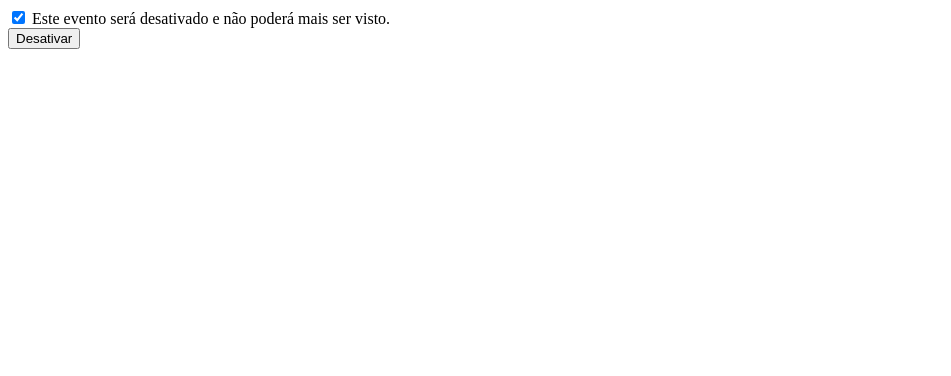
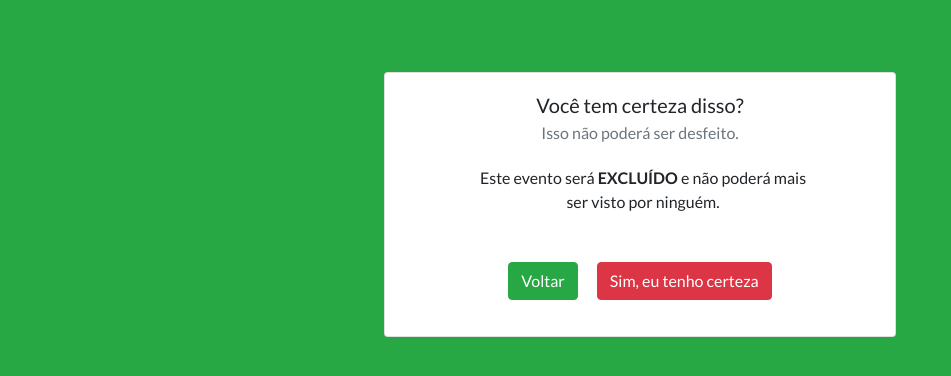
Before and after one commit to DenielPereira/eventos-fccr, a PHP site: page /views/desativar-evento.php?id=1 in a window 1280 px wide. Shown: the top 376 px of the page, without its empty margins (0-951 px from the left). Run offline with PHP 8.4, Linux system fonts and the light colour scheme; the visitor is signed in with stand-in values (Sample User, id 1); data that the repository does not hold is empty; some libraries are stand-ins or nearby versions.

Commit message:
Estiliza a tela de confirmação

```diff
--- a/views/desativar-evento.php
+++ b/views/desativar-evento.php
@@ -6,18 +6,33 @@
     include_once("./../src/controllers/pegarevento.php");
 ?>
 
-
-<html>
-<form class="w-80 mx-auto centered" action="../src/controllers/desativarevento.php" method="POST">
-<div class="form-group">
-                        <div class="form-check  form-check-inline">
-                        <input class="form-check-input" type="hidden" name="situacao" value="0" /> <input class="form-check-input" type="checkbox" name="situacao" id="checkbox" value="1"
-                                checked>
+<!DOCTYPE html>
+<html lang="pt-br">
+<head>
+    <?php include './partials/head.php';?>
+</head>
+<body class="bg-success">
+    <div class="block h-100">
+        <div class="card mx-auto mt-5" style="width: 40vw;">
+            <div class="card-body">
+                <h5 class="card-title">Você tem certeza disso?</h5>
+                <h6 class="card-subtitle mb-2 text-muted">Isso não poderá ser desfeito.</h6>
+                <form class="w-80 mx-auto " action="../src/controllers/desativarevento.php" method="POST">
+                    <div class="form-group">
+                        <div class="form-check form-check-inline mt-3">
+                            <input class="form-check-input" type="hidden" name="situacao" value="0" /> <input class="custom-control-input form-check-input" type="checkbox" name="situacao" id="checkbox" value="1" checked>
                             <label class="form-check-label" for="checkbox">
-                                Este evento será desativado e não poderá mais ser visto.
+                                    Este evento será <b>EXCLUÍDO</b> e não poderá mais ser visto por ninguém.
                             </label>
                         </div>
+                        <div class="button mt-5">
+                            <button class="btn btn-success" onclick="window.location.href='/eventos.php'">Voltar</button>
+                            <button type="submit" class="btn btn-danger ml-3">Sim, eu tenho certeza</button>
+                        </div>
                     </div>
-                    <button type="submit" class="btn btn-success">Desativar</button>
-</form>
+                </form>
+            </div>
+        </div>
+    </div>
+</body>
 </html>
```
